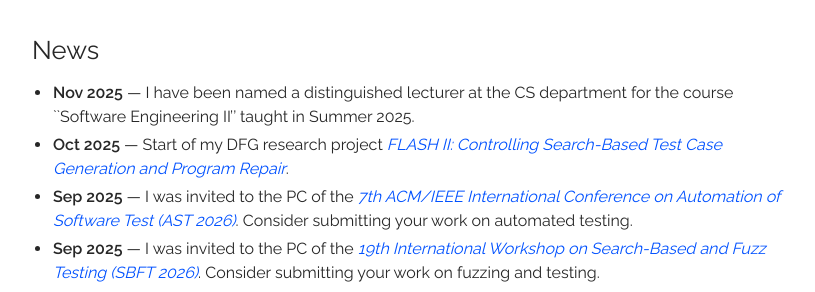
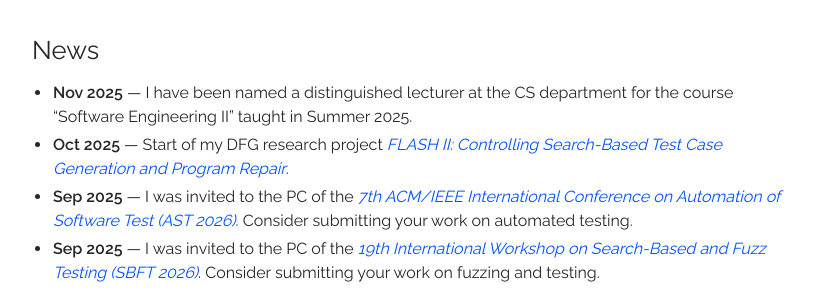
Before and after one commit to thomas-vogel/thomas-vogel.github.io, a Jekyll site: the page built from index.md, in a window 1280 px wide. Shown: the part 599-891 px from the top of the page, without its empty margins (233-1048 px from the left). Built offline with Jekyll 4.4.1, drawn with Linux system fonts in a browser that asks for light colours; nearby versions of some CDN libraries.

Commit message:
Remove typo.

```diff
--- a/index.md
+++ b/index.md
@@ -101,7 +101,7 @@ His research interests are in the areas of (search-based and model-driven) softw
 
 ## News
 
-* __Nov 2025__ --- I have been named a distinguished lecturer at the CS department for the course ``Software Engineering II'' taught in Summer 2025.
+* __Nov 2025__ --- I have been named a distinguished lecturer at the CS department for the course "Software Engineering II" taught in Summer 2025.
 * __Oct 2025__ --- Start of my DFG research project [_FLASH II: Controlling Search-Based Test Case Generation and Program Repair_](projects/flash2).
 * __Sep 2025__ --- I was invited to the PC of the [_7th ACM/IEEE International Conference on Automation of Software Test (AST 2026)_](https://conf.researchr.org/home/ast-2026){:target="_blank"}. Consider submitting your work on automated testing.
 * __Sep 2025__ --- I was invited to the PC of the [_19th International Workshop on Search-Based and Fuzz Testing (SBFT 2026)_](https://search-based-and-fuzz-testing.github.io/sbft26/){:target="_blank"}. Consider submitting your work on fuzzing and testing.
```
